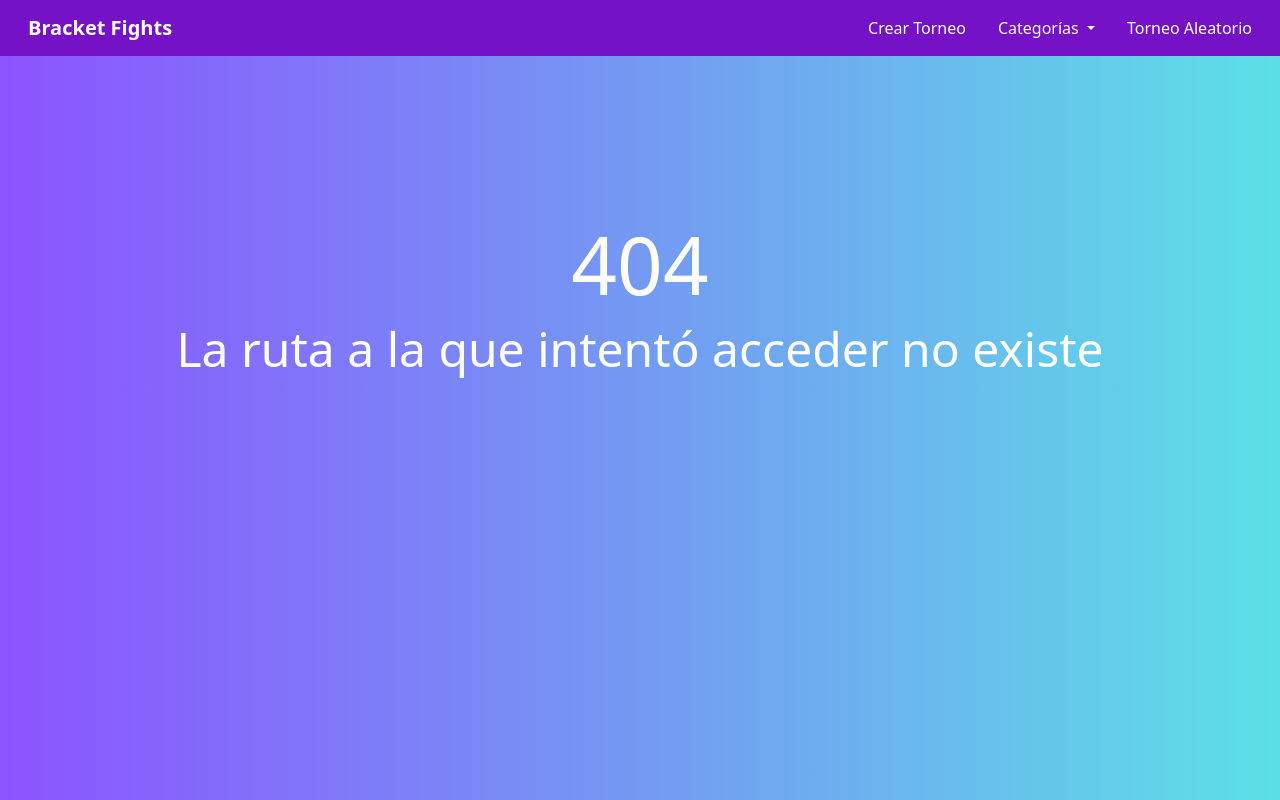
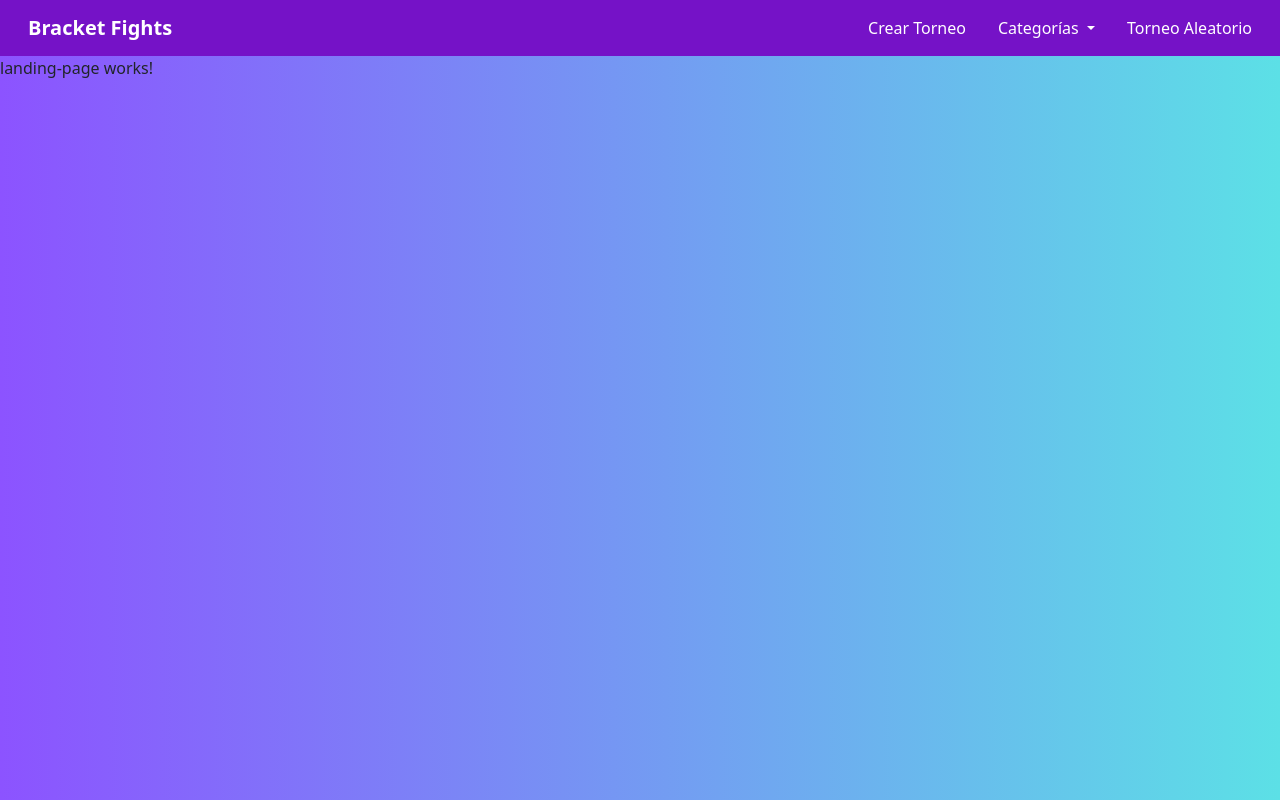
Before and after one commit to PkHila/BracketTournament-Web, an Angular app: page / in a window 1280 px wide. Before the commit this address had no page. Built offline with nearby package versions, Linux system fonts and the light colour scheme.

Commit message:
Modulo Homepage
Se creó pero todavía no está asociado a un path.

```diff
--- a/src/app/app-routing.module.ts
+++ b/src/app/app-routing.module.ts
@@ -3,6 +3,7 @@ import { RouterModule, Routes } from '@angular/router';
 import { PageNotFoundComponent } from './modules/page-not-found/page-not-found.component';
 
 const routes: Routes = [
+  { path: '', loadChildren: () => import("./modules/home-page/home-page.module").then(m => m.HomePageModule) },
   {
     path: 'create-template', title: 'Crea un nuevo torneo',
     loadChildren: () => import("./modules/create-template/create-template.module").then(m => m.CreateTemplateModule)
--- a/src/app/modules/home-page/home-page-routing.module.ts
+++ b/src/app/modules/home-page/home-page-routing.module.ts
@@ -1,7 +1,13 @@
 import { NgModule } from '@angular/core';
 import { RouterModule, Routes } from '@angular/router';
+import { LandingPageComponent } from './landing-page/landing-page.component';
 
-const routes: Routes = [];
+const routes: Routes = [
+  {
+    path: '',
+    component: LandingPageComponent
+  }
+];
 
 @NgModule({
   imports: [RouterModule.forChild(routes)],
--- a/src/app/modules/home-page/home-page.module.ts
+++ b/src/app/modules/home-page/home-page.module.ts
@@ -2,10 +2,13 @@ import { NgModule } from '@angular/core';
 import { CommonModule } from '@angular/common';
 
 import { HomePageRoutingModule } from './home-page-routing.module';
+import { LandingPageComponent } from './landing-page/landing-page.component';
 
 
 @NgModule({
-  declarations: [],
+  declarations: [
+    LandingPageComponent
+  ],
   imports: [
     CommonModule,
     HomePageRoutingModule
--- /dev/null
+++ b/src/app/modules/home-page/landing-page/landing-page.component.html
@@ -0,0 +1 @@
+<p>landing-page works!</p>
```
Also changed, not shown: src/app/modules/home-page/landing-page/landing-page.component.ts (added, +10 -0 lines), src/app/modules/home-page/landing-page/landing-page.component.scss (added).
